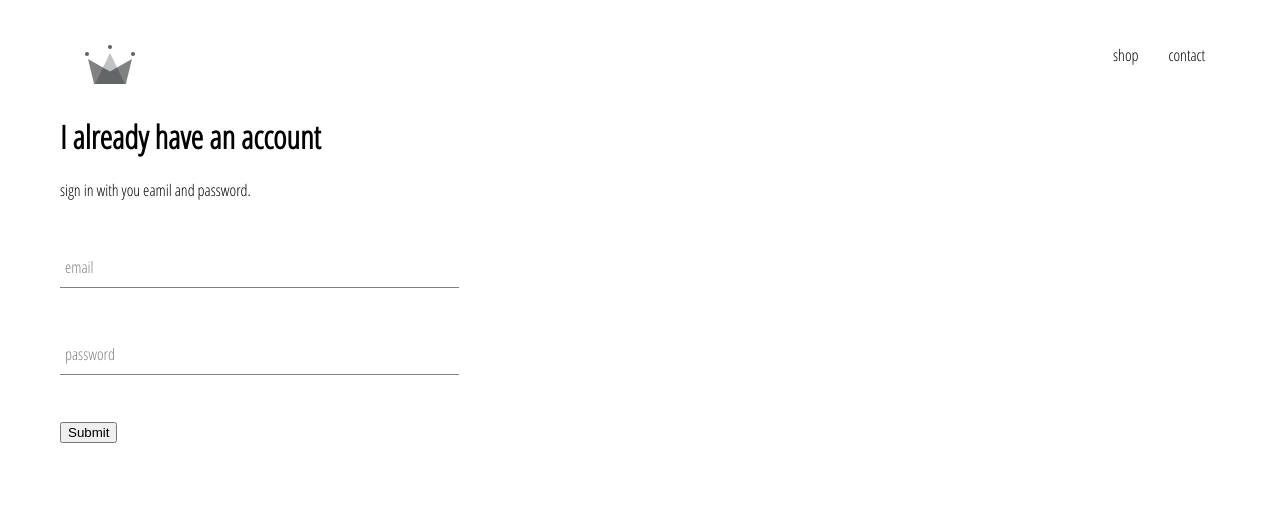
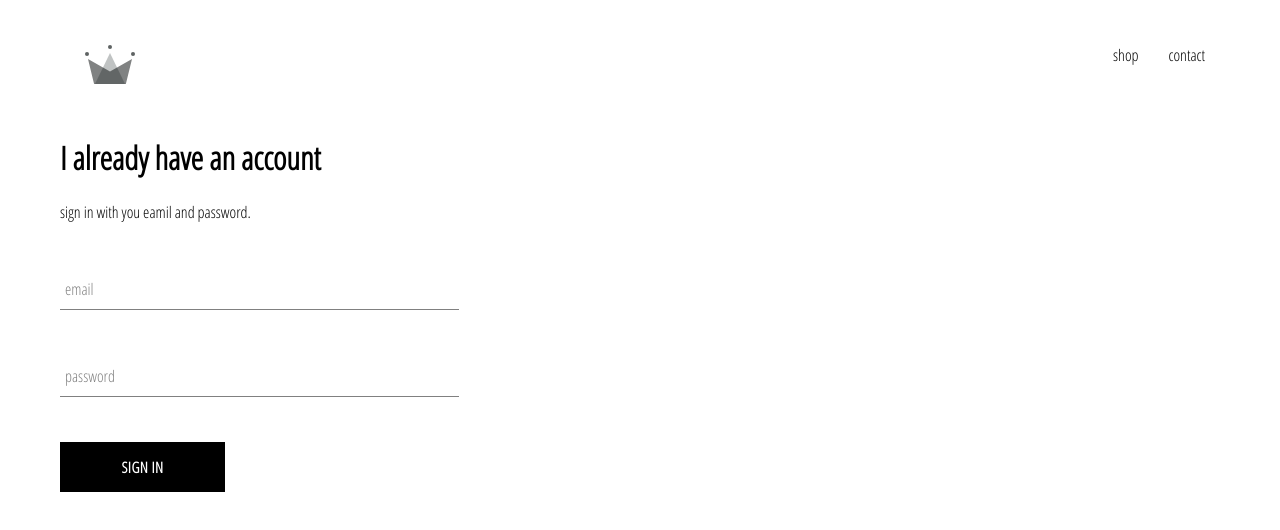
Before and after one commit to mrmhmdi/shopping, a React (Create React App) app: page /signin in a window 1280 px wide. Shown: the top 530 px of the page. Built offline with nearby package versions, Linux system fonts and the light colour scheme.

Commit message:
complete button component with style\'next going to work with firebase\'

```diff
--- /dev/null
+++ b/src/components/coustom-btn/coustom-btn.component.jsx
@@ -0,0 +1,10 @@
+import React from 'react';
+import './coustom-btn.styles.scss';
+
+const Coustombtn = ({children, ...otherprops}) => (
+    <button className='custom-button' {...otherprops}>
+        {children}
+    </button>
+);
+
+export default Coustombtn;
--- /dev/null
+++ b/src/components/coustom-btn/coustom-btn.styles.scss
@@ -0,0 +1,22 @@
+.custom-button {
+    min-width: 165px;
+    width: auto;
+    height: 50px;
+    letter-spacing: 0.5px;
+    line-height: 50px;
+    padding: 0 35px 0 35px;
+    font-size: 15px;
+    background-color: black;
+    color: white;
+    text-transform: uppercase;
+    font-family: 'Open Sans Condensed';
+    font-weight: bolder;
+    border: none;
+    cursor: pointer;
+
+    &:hover {
+      background-color: white;
+      color: black;
+      border: 1px solid black;
+    }
+  }
--- a/src/components/sing-in/sign-in.compoenent.jsx
+++ b/src/components/sing-in/sign-in.compoenent.jsx
@@ -1,6 +1,9 @@
 import React from 'react';
+
 import './sign-in.style.scss';
+
 import Forminput from '../form-input/form-input.component';
+import Coustombtn from '../coustom-btn/coustom-btn.component';
 
 class Signin extends React.Component {
     constructor(props) {
@@ -43,7 +46,7 @@ class Signin extends React.Component {
                     value={this.state.password}
                     handleChange={this.handleChange} required />
 
-                    <input type='submit' name='submit' />
+                    <Coustombtn type='submit' >Sign In</Coustombtn>
                 </form>
             </div>
         )
--- a/src/components/sing-in/sign-in.style.scss
+++ b/src/components/sing-in/sign-in.style.scss
@@ -1,3 +1,9 @@
 .sign-in {
     width: 30vw;
+    display: flex;
+    flex-direction: column;
+
+    .title{
+        margin: 10px;
+    }
 }
```
